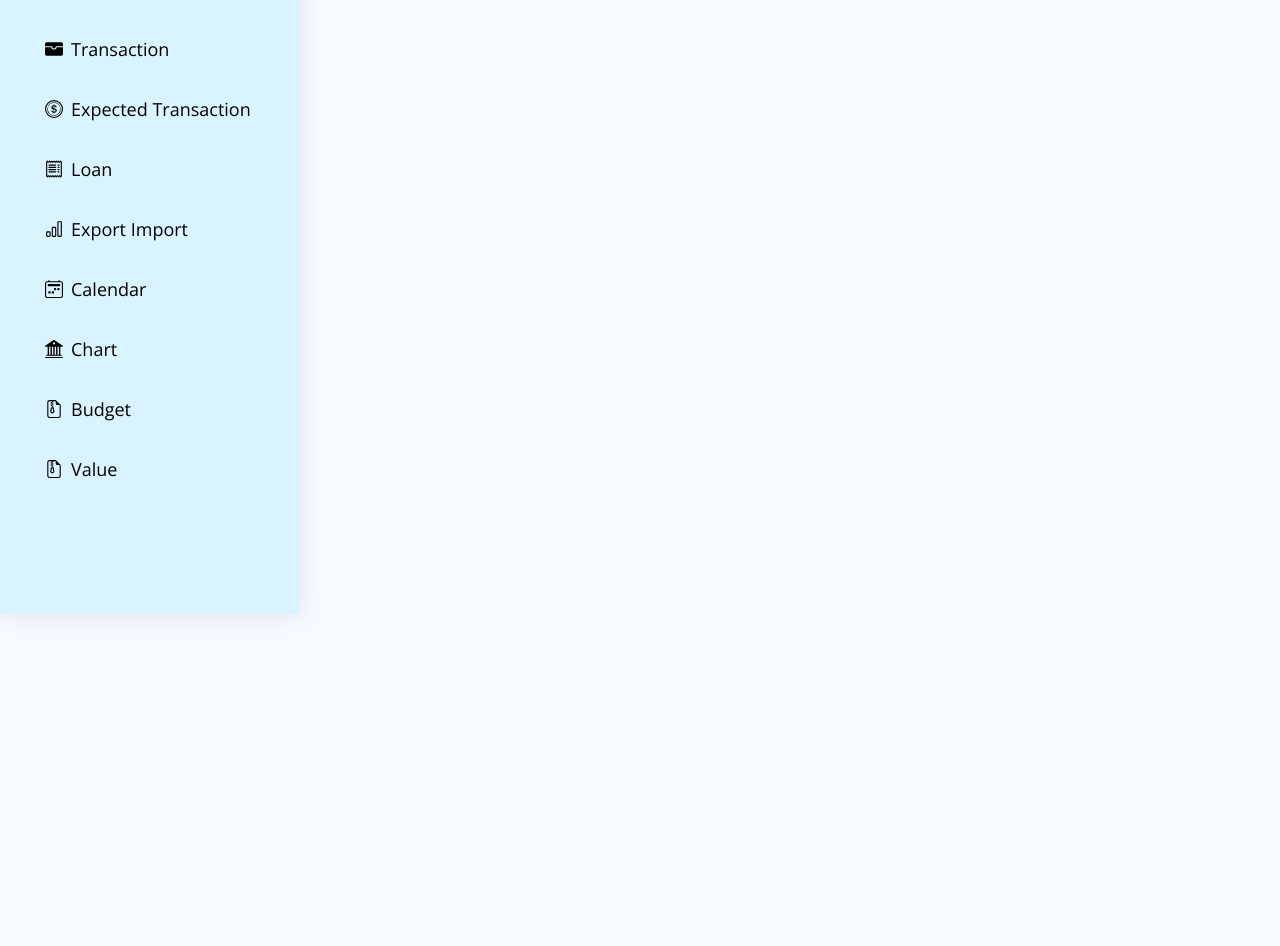
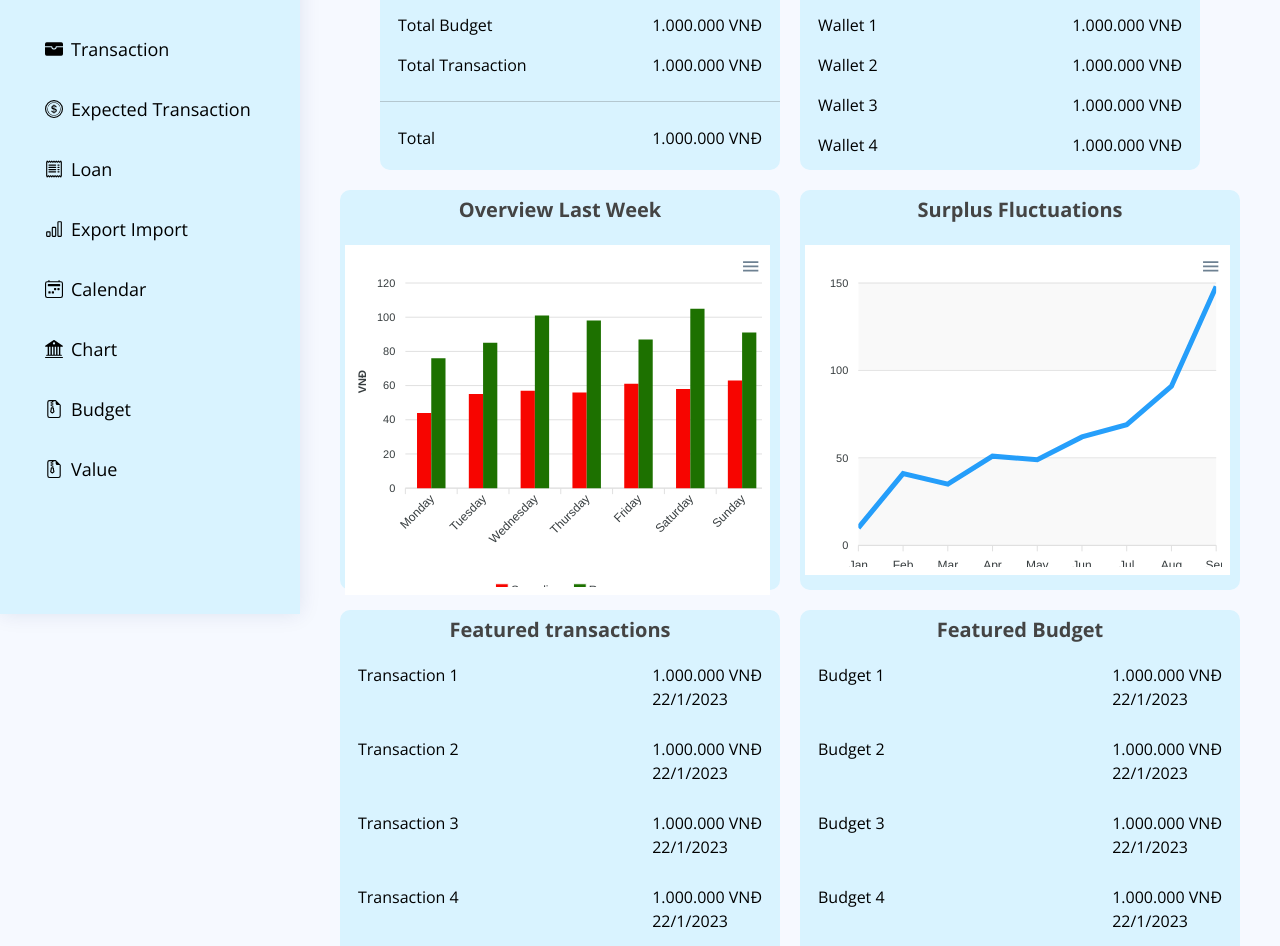
Before and after one commit to OaiPbHE150516/PBMS_FE, a React (Create React App) app: page /overview in a window 1280 px wide. Shown: the part 186-1132 px from the top of the page. Before the commit the page ends 800 px from the top, so only its background shows below. Built offline with nearby package versions, Linux system fonts and the light colour scheme.

Commit message:
add overview

```diff
--- a/package.json
+++ b/package.json
@@ -8,10 +8,12 @@
         "@testing-library/jest-dom": "^5.17.0",
         "@testing-library/react": "^13.4.0",
         "@testing-library/user-event": "^13.5.0",
+        "apexcharts": "^3.45.2",
         "axios": "^1.6.7",
         "bootstrap": "^5.3.2",
         "env-cmd": "^10.1.0",
         "react": "^18.2.0",
+        "react-apexcharts": "^1.4.1",
         "react-bootstrap": "^2.10.0",
         "react-dom": "^18.2.0",
         "react-icons": "^5.0.1",
--- /dev/null
+++ b/src/contexts/overview.js
@@ -0,0 +1,100 @@
+export const lastWeek = [
+  {
+    series: [
+      {
+        name: "Spending",
+        data: [44, 55, 57, 56, 61, 58, 63],
+      },
+      {
+        name: "Revenue",
+        data: [76, 85, 101, 98, 87, 105, 91],
+      },
+    ],
+    options: {
+      chart: {
+        type: "bar",
+        height: 350,
+      },
+      plotOptions: {
+        bar: {
+          horizontal: false,
+          columnWidth: "55%",
+          endingShape: "rounded",
+        },
+      },
+      dataLabels: {
+        enabled: false,
+      },
+      xaxis: {
+        categories: [
+          "Monday",
+          "Tuesday",
+          "Wednesday",
+          "Thursday",
+          "Friday",
+          "Saturday",
+          "Sunday",
+        ],
+      },
+      yaxis: {
+        title: {
+          text: "VNĐ",
+        },
+      },
+      fill: {
+        opacity: 1,
+        colors: ["#F70500", "#1D7100"],
+      },
+      tooltip: {
+        y: {
+          formatter: function (val) {
+            return val + " VNĐ";
+          },
+        },
+      },
+    },
+  },
+];
+
+export const surplus = [
+  {
+    series: [
+      {
+        name: "Desktops",
+        data: [10, 41, 35, 51, 49, 62, 69, 91, 148],
+      },
+    ],
+    options: {
+      chart: {
+        zoom: {
+          enabled: false,
+        },
+      },
+      dataLabels: {
+        enabled: false,
+      },
+      stroke: {
+        curve: "straight",
+      },
+      grid: {
+        row: {
+          colors: ["#f3f3f3", "transparent"],
+          opacity: 0.5,
+        },
+      },
+      xaxis: {
+        categories: [
+          "Jan",
+          "Feb",
+          "Mar",
+          "Apr",
+          "May",
+          "Jun",
+          "Jul",
+          "Aug",
+          "Sep",
+        ],
+      },
+    },
+  },
+];
--- a/src/css/Overview.css
+++ b/src/css/Overview.css
@@ -1,7 +1,6 @@
 /* Overview */
 /* Summary_Account Summary */
 .Overview {
-  background: #FFFFFF;
   width: 100%;
 }
 .Title{
--- a/src/pages/overview/index.jsx
+++ b/src/pages/overview/index.jsx
@@ -1,14 +1,157 @@
-import React from "react";
-// import "../../css/Overview.css";
+import React, { useState } from "react";
+import "../../css/Overview.css";
 import { PageTitle } from "../../components";
-
-
-
+import ReactApexChart from "react-apexcharts";
+import { lastWeek, surplus } from "../../contexts/overview";
 const Overview = () => {
   return (
     <div className="Overview">
       <PageTitle title="Overview" />
-      <section className="section"></section>
+      <div className="View_Wallet">
+        <div className="View table">
+          <span className="Title">Overview</span>
+          <div className="TotalBudgetTransaction">
+            <div className="TotalBudget">
+              <span>Total Budget</span>
+              <span>1.000.000 VNĐ</span>
+            </div>
+            <div className="TotalTransaction">
+              <span>Total Transaction</span>
+              <span>1.000.000 VNĐ</span>
+            </div>
+            <hr />
+            <div className="Total">
+              <span>Total</span>
+              <span>1.000.000 VNĐ</span>
+            </div>
+          </div>
+        </div>
+        <div className="Wallet table">
+          <span className="Title">Wallets</span>
+          <div className="ListWallet">
+            <div className="EachWallet">
+              <span>Wallet 1</span>
+              <span>1.000.000 VNĐ</span>
+            </div>
+            <div className="EachWallet">
+              <span>Wallet 2</span>
+              <span>1.000.000 VNĐ</span>
+            </div>
+            <div className="EachWallet">
+              <span>Wallet 3</span>
+              <span>1.000.000 VNĐ</span>
+            </div>
+            <div className="EachWallet">
+              <span>Wallet 4</span>
+              <span>1.000.000 VNĐ</span>
+            </div>
+          </div>
+        </div>
+      </div>
+      <div className="OverviewWeek_Surplus">
+        <div className="OverviewWeek table">
+          <span className="Title">Overview Last Week</span>
+          <ReactApexChart
+            options={lastWeek[0].options}
+            series={lastWeek[0].series}
+            type="bar"
+            height={350}
+            style={{ margin: "20px 10px 10px 5px" }}
+          />
+        </div>
+        <div className="Surplus table">
+          <span className="Title">Surplus Fluctuations</span>
+          <ReactApexChart
+            options={surplus[0].options}
+            series={surplus[0].series}
+            type="line"
+            height={330}
+            style={{ margin: "20px 10px 10px 5px" }}
+          />
+        </div>
+      </div>
+      <div className="Transaction_Budget">
+        <div className="TransactionFeatured table">
+          <span className="Title">Featured transactions</span>
+          <div className="ListTransaction">
+            <div className="EachTrans">
+              <span>Transaction 1</span>
+              <span>
+                <div>1.000.000 VNĐ</div>
+                <div>22/1/2023</div>
+              </span>
+            </div>
+            <div className="EachTrans">
+              <span>Transaction 2</span>
+              <span>
+                <div>1.000.000 VNĐ</div>
+                <div>22/1/2023</div>
+              </span>
+            </div>
+            <div className="EachTrans">
+              <span>Transaction 3</span>
+              <span>
+                <div>1.000.000 VNĐ</div>
+                <div>22/1/2023</div>
+              </span>
+            </div>
+            <div className="EachTrans">
+              <span>Transaction 4</span>
+              <span>
+                <div>1.000.000 VNĐ</div>
+                <div>22/1/2023</div>
+              </span>
+            </div>
+            <div className="EachTrans">
+              <span>Transaction 5</span>
+              <span>
+                <div>1.000.000 VNĐ</div>
+                <div>22/1/2023</div>
+              </span>
+            </div>
+          </div>
+        </div>
+        <div className="BudgetFeatured table">
+          <span className="Title">Featured Budget</span>
+          <div className="ListBudget">
+            <div className="EachBudget">
+              <span>Budget 1</span>
+              <span>
+                <div>1.000.000 VNĐ</div>
+                <div>22/1/2023</div>
+              </span>
+            </div>
+            <div className="EachBudget">
+              <span>Budget 2</span>
+              <span>
+                <div>1.000.000 VNĐ</div>
+                <div>22/1/2023</div>
+              </span>
+            </div>
+            <div className="EachBudget">
+              <span>Budget 3</span>
+              <span>
+                <div>1.000.000 VNĐ</div>
+                <div>22/1/2023</div>
+              </span>
+            </div>
+            <div className="EachBudget">
+              <span>Budget 4</span>
+              <span>
+                <div>1.000.000 VNĐ</div>
+                <div>22/1/2023</div>
+              </span>
+            </div>
+            <div className="EachBudget">
+              <span>Budget 5</span>
+              <span>
+                <div>1.000.000 VNĐ</div>
+                <div>22/1/2023</div>
+              </span>
+            </div>
+          </div>
+        </div>
+      </div>
     </div>
   );
 };
```
Also changed, not shown: 1 other file (tests, documents, lock files or other folders).
